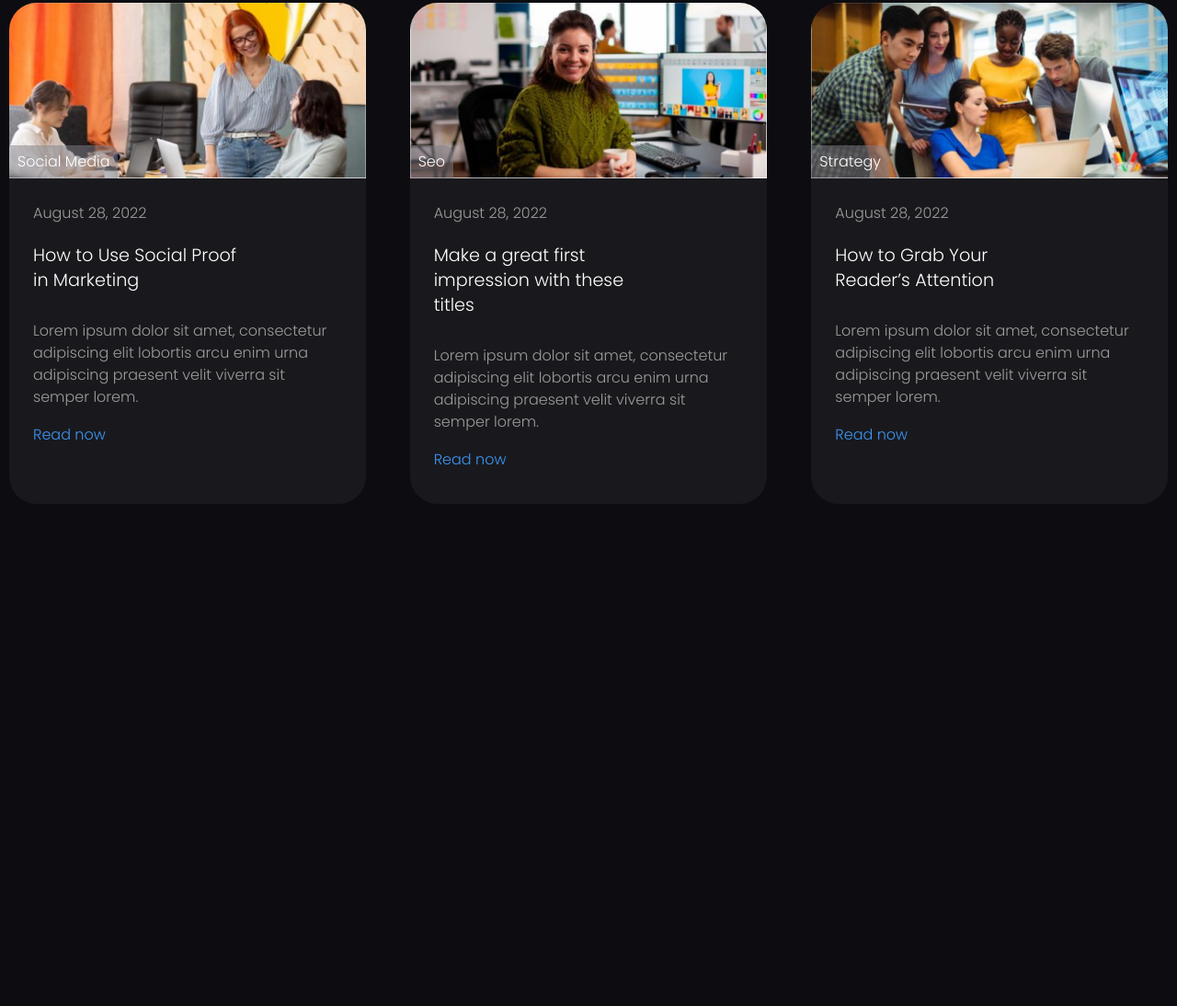
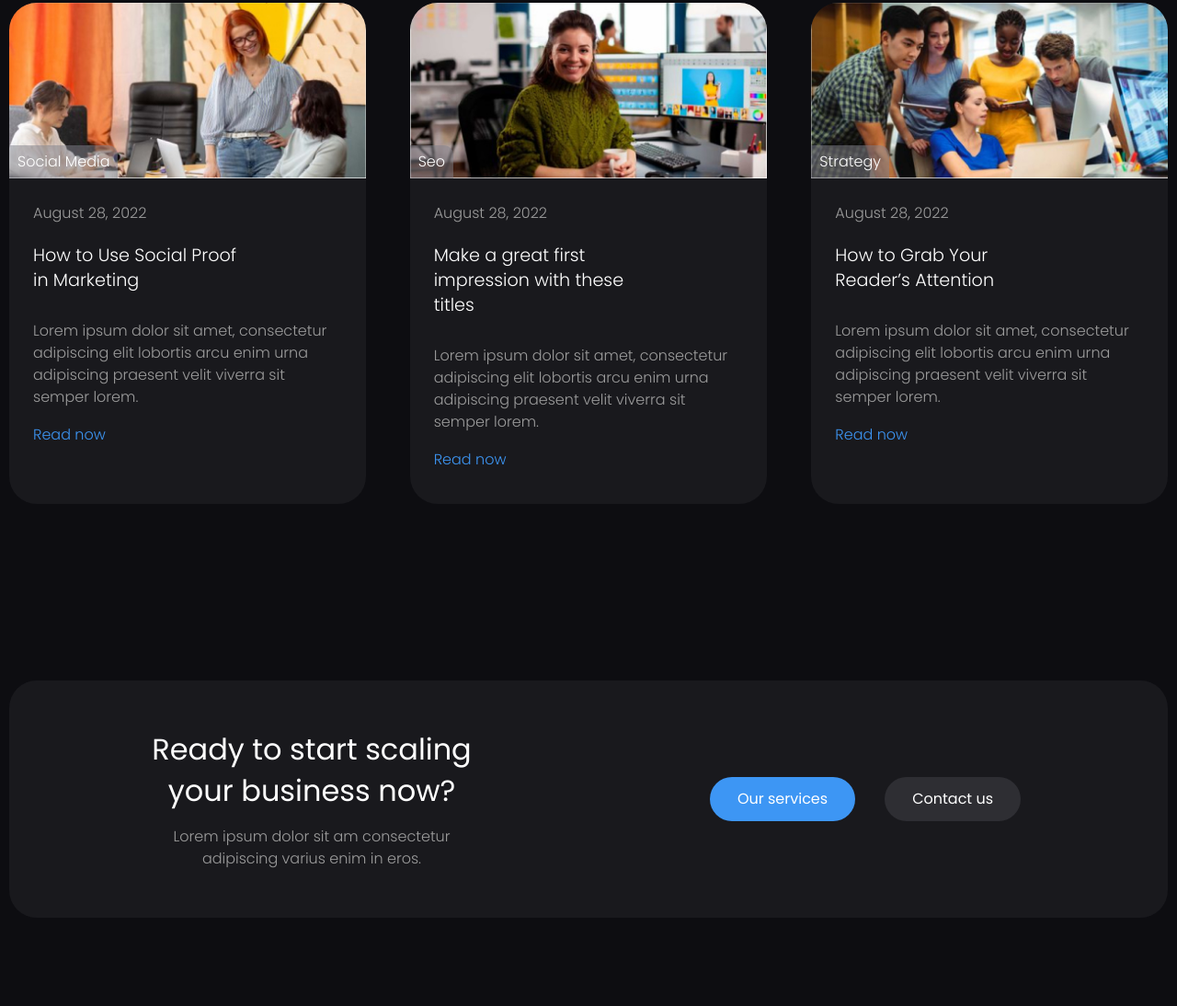
Before and after one commit to MaxCherevko115/layout-growfy, a plain HTML site: page index.html in a window 1280 px wide. Shown: the part 4857-5951 px from the top of the page at 92% size. Before the commit the page ends 5501 px from the top, so only its background shows below. Drawn offline with Linux system fonts and the light colour scheme.

Commit message:
Ready start

```diff
--- a/css/components/index.css
+++ b/css/components/index.css
@@ -5,7 +5,7 @@
 [class *= "__container"] {
     max-width:  1300px;
     margin: 0 auto;
-    padding: 0px 10px;
+    padding: 0 0.625rem;
 }
 
 body {
--- /dev/null
+++ b/css/components/main/start/start.css
@@ -0,0 +1,63 @@
+.start {
+    padding: 6rem 0;
+}
+
+.start__body {
+    display: flex;
+    align-items: center;
+    gap: 1.5rem;
+    padding: 3.25rem 2.5rem;
+    background: rgba(129, 129, 139, 0.1);
+    border-radius: 1.875rem;
+}
+
+.start__text {
+    flex: 0 1 50%;
+    text-align: center;
+}
+
+.start__header {
+    font-size: 2rem;
+    line-height: 2.8125rem;
+    max-width: 21.75rem;
+    margin: 0 auto 1rem auto;
+}
+
+.start__desc {
+    max-width: 18.8125rem;
+    font-weight: 300;
+    line-height: 1.5rem;
+    font-weight: 300;
+    color: #9C9C9C;
+    margin: 0 auto;
+}
+
+.start__actions {
+    flex: 0 1 50%;
+    display: flex;
+    justify-content: center;
+    gap: 2rem;
+}
+
+.start__actions-button_black {
+    background: rgba(129, 129, 139, 0.2);
+}
+
+@media (max-width: 767.98px) {
+    .start {
+        padding: 3rem 0;
+    }
+    .start__body {
+        flex-direction: column;
+        align-items: unset;
+    }
+}
+@media (max-width: 575.98px) {
+    .start__actions {
+        flex-direction: column;
+
+    }
+    .start__actions-item a {
+        display: block;
+    }
+}
--- a/index.html
+++ b/index.html
@@ -338,8 +338,26 @@
                         </div>
                     </div>
                 </section>
-
-
+                <section class="start">
+                    <div class="start__container">
+                        <div class="start__body">
+                            <div class="start__text">
+                                <div class="start__header">Ready to start scaling your business now?</div>
+                                <p class="start__desc">
+                                    Lorem ipsum dolor sit am consectetur adipiscing varius enim in eros.
+                                </p>
+                            </div>
+                            <div class="start__actions">
+                                <div class="start__actions-item">
+                                    <a href="" class="start__actions-button_blue button">Our services</a>
+                                </div>
+                                <div class="start__actions-item">
+                                    <a href="" class="start__actions-button_black button">Contact us</a>
+                                </div>
+                            </div>
+                        </div>
+                    </div>
+                </section>
             </main>
         </div>
     </body>
--- a/style.css
+++ b/style.css
@@ -37,3 +37,7 @@
 /* Blog styles */
 
 @import url(css/components/main/blog/blog.css);
+
+/* Start styles */
+
+@import url(css/components/main/start/start.css);
```
